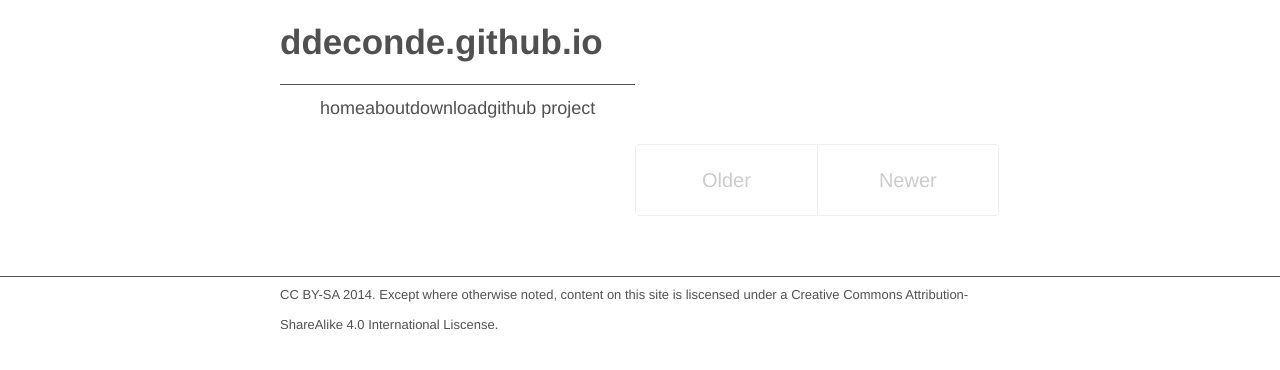
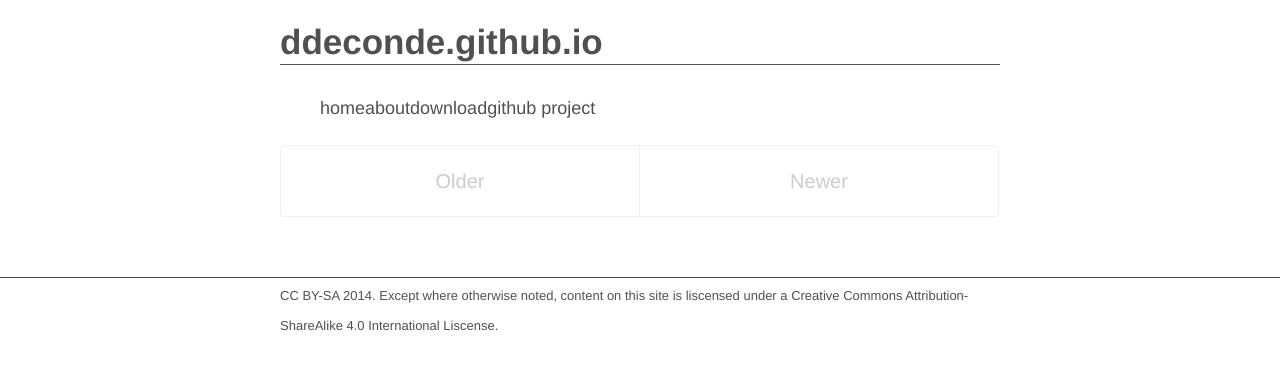
Before and after one commit to ddeconde/ddeconde.github.io, a Jekyll site: the page built from index.html, in a window 1280 px wide. Shown: the top 370 px of the page. Built offline with Jekyll 4.4.1, drawn with Linux system fonts in a browser that asks for light colours; Markdown is read by kramdown in place of the engine named in the settings; the list of posts is cut into pages by our own code.

Commit message:
back to poole

```diff
--- a/public/css/masthead-nav.css
+++ b/public/css/masthead-nav.css
@@ -50,6 +50,7 @@ html {
   margin-top: 0;
   font-family: "Helvetica Neue", Helvetica, Arial, sans-serif;
   font-size: 1.75rem;
+  border-bottom: 1px solid #505050;
 }
 
 .masthead-nav {
@@ -58,7 +59,7 @@ html {
   margin-bottom: 0.5rem;
   padding-top: 0.5rem;
   padding-bottom: 0.5rem;
-  border-top: 1px solid #505050;
+/*  border-top: 1px solid #505050; */
   list-style: none;
 }
 
```
